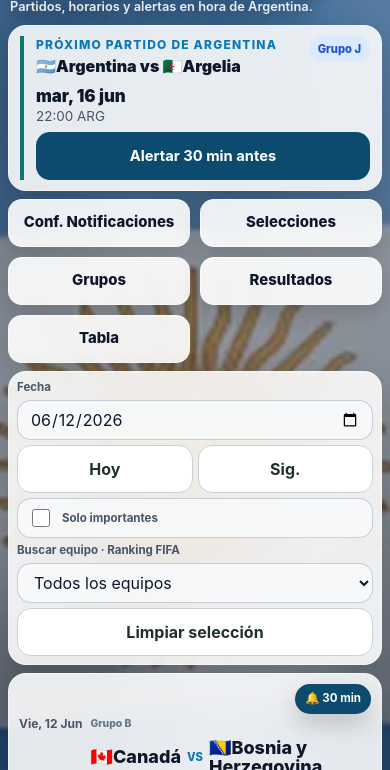
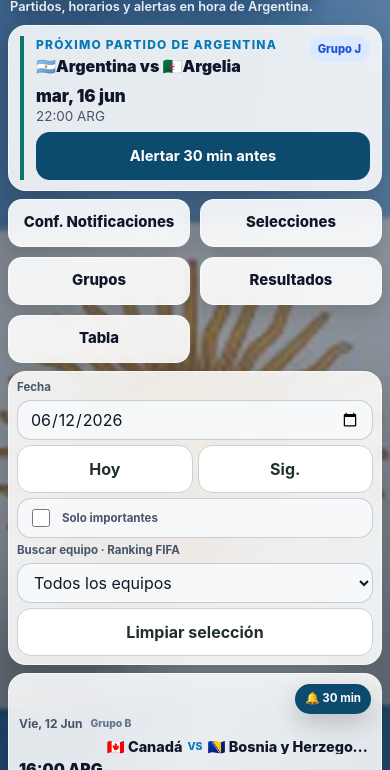
Before and after one commit to ndirazar/mundial-alertas, a website built with Vite: page index.html in a window 390 px wide. Shown: the part 74-844 px from the top of the page. Built offline with nearby package versions, Linux system fonts and the light colour scheme; no server answers.

Commit message:
fix(ui): align teams in match cards

```diff
--- a/src/style.css
+++ b/src/style.css
@@ -2772,3 +2772,73 @@ select {
     padding: 14px;
   }
 }
+
+
+/* Keep both teams and the versus marker on one visual line. */
+.teams {
+  width: 100%;
+  min-width: 0;
+  margin-inline: auto;
+  grid-template-columns: minmax(0, 1fr) max-content minmax(0, 1fr);
+  align-items: center;
+  justify-content: center;
+  column-gap: 10px;
+  font-size: clamp(0.95rem, 1.7vw, 1.25rem);
+  white-space: nowrap;
+}
+
+.teams > span {
+  display: flex;
+  min-width: 0;
+  align-items: center;
+  gap: 0.35em;
+  overflow: hidden;
+  white-space: nowrap;
+}
+
+.teams > span:first-child {
+  justify-content: flex-end;
+  text-align: right;
+}
+
+.teams > span:last-child {
+  justify-content: flex-start;
+  text-align: left;
+}
+
+.teams > span .team-emoji {
+  flex: 0 0 auto;
+}
+
+.teams > span .team-name {
+  min-width: 0;
+  overflow: hidden;
+  text-overflow: ellipsis;
+  white-space: nowrap;
+}
+
+.teams > strong {
+  flex: 0 0 auto;
+  white-space: nowrap;
+}
+
+@media (max-width: 520px) {
+  .teams {
+    grid-template-columns: minmax(0, 1fr) max-content minmax(0, 1fr);
+    column-gap: 5px;
+    font-size: clamp(0.78rem, 3.7vw, 0.95rem);
+  }
+
+  .teams > span {
+    gap: 0.22em;
+    overflow-wrap: normal;
+  }
+
+  .teams > strong {
+    font-size: 0.66rem;
+  }
+
+  .teams.has-result > strong {
+    font-size: 0.9rem;
+  }
+}
```
